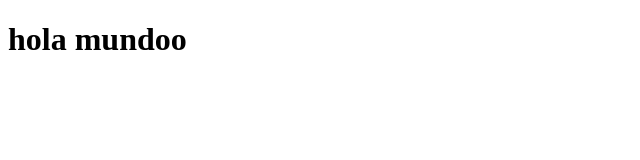
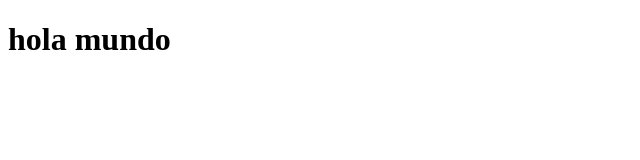
Before and after one commit to azmaz1/IM5, a plain HTML site: page index.html in a window 1280 px wide. Shown: the full height of the page, 0-640 px from the left. Drawn offline with Linux system fonts and the light colour scheme.

Commit message:
Update index.html

```diff
--- a/index.html
+++ b/index.html
@@ -7,7 +7,7 @@
   </head>
   <body>
 
-        <h1>hola mundoo</h1>
+        <h1>hola mundo</h1>
 
   </body>
 </html>
```
